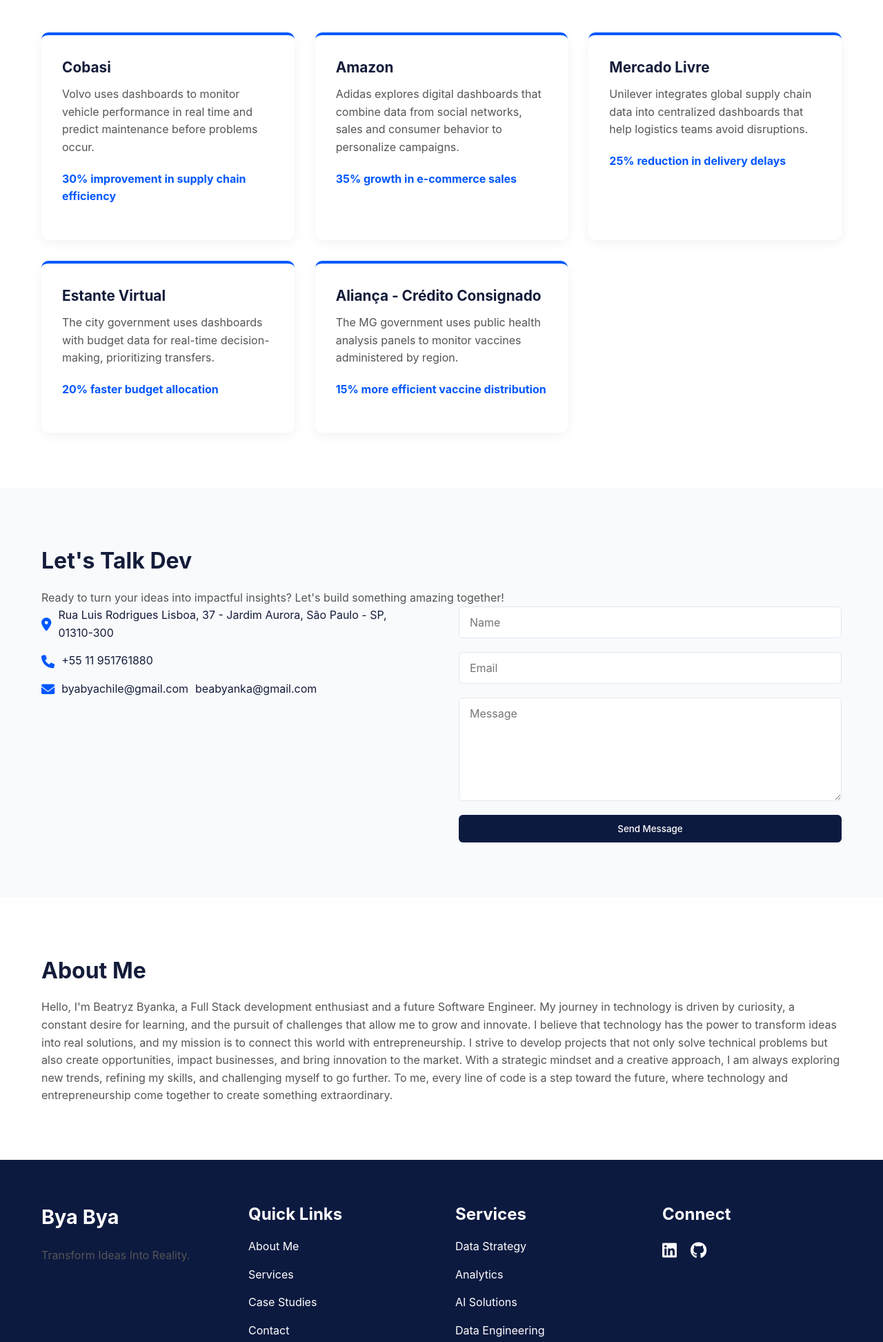
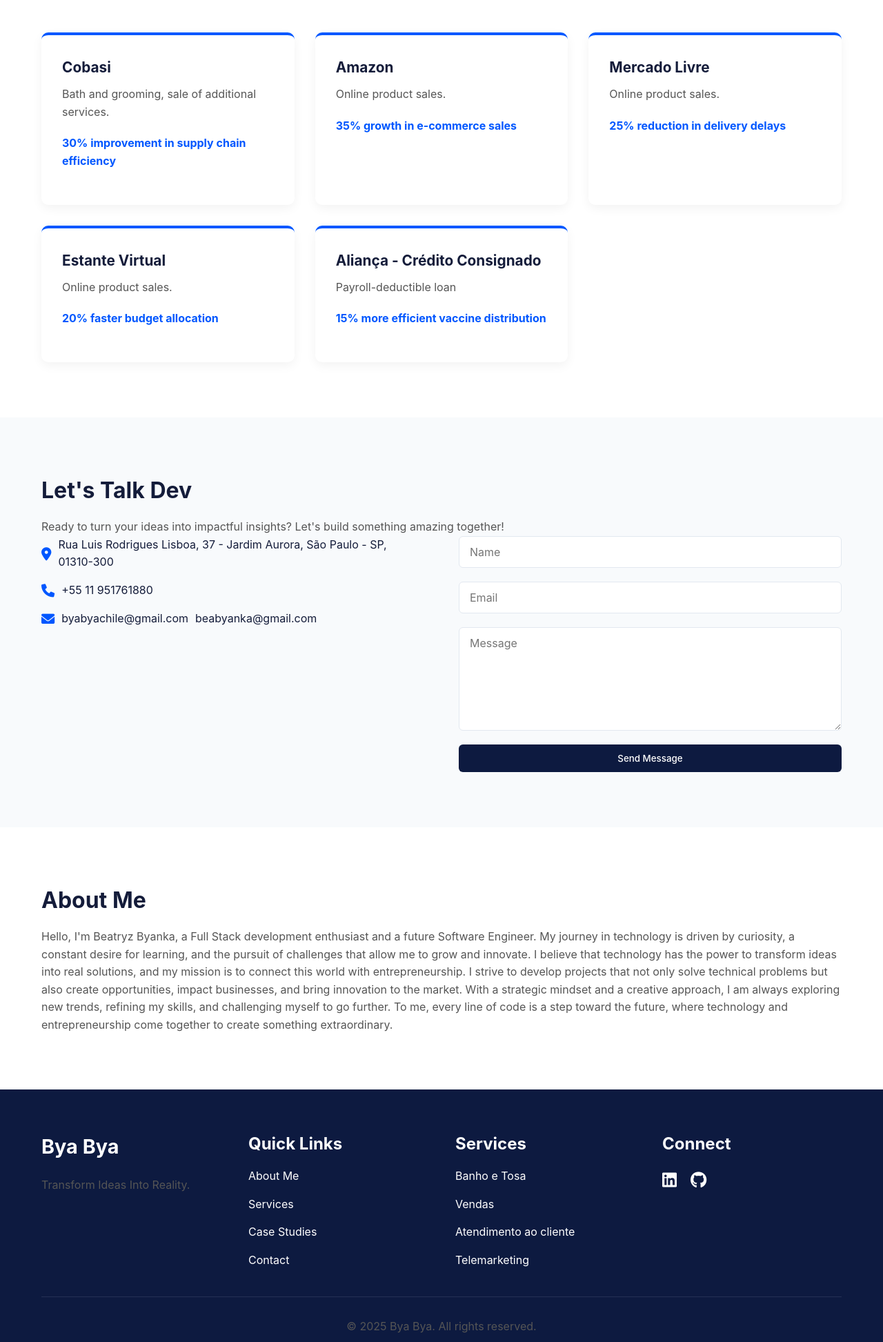
Before and after one commit to bya123bya/Portflio_prova, a plain HTML site: page index.html in a window 1280 px wide. Shown: the part 1455-3400 px from the top of the page at 69% size. Drawn offline with Linux system fonts and the light colour scheme.

Commit message:
Update index.html

```diff
--- a/index.html
+++ b/index.html
@@ -490,27 +490,27 @@
         <div class="case-grid">
             <div class="case-card">
                 <h3>Cobasi</h3>
-                <p>Volvo uses dashboards to monitor vehicle performance in real time and predict maintenance before problems occur.</p>
+                <p>Bath and grooming, sale of additional services.</p>
                 <p class="highlight">30% improvement in supply chain efficiency</p>
             </div>
             <div class="case-card">
                 <h3>Amazon</h3>
-                <p>Adidas explores digital dashboards that combine data from social networks, sales and consumer behavior to personalize campaigns.</p>
+                <p>Online product sales.</p>
                 <p class="highlight">35% growth in e-commerce sales</p>
             </div>
             <div class="case-card">
                 <h3>Mercado Livre</h3>
-                <p>Unilever integrates global supply chain data into centralized dashboards that help logistics teams avoid disruptions.</p>
+                <p>Online product sales.</p>
                 <p class="highlight">25% reduction in delivery delays</p>
             </div>
             <div class="case-card">
                 <h3>Estante Virtual</h3>
-                <p>The city government uses dashboards with budget data for real-time decision-making, prioritizing transfers.</p>
+                <p>Online product sales.</p>
                 <p class="highlight">20% faster budget allocation</p>
             </div>
             <div class="case-card">
                 <h3>Aliança - Crédito Consignado</h3>
-                <p>The MG government uses public health analysis panels to monitor vaccines administered by region.</p>
+                <p>Payroll-deductible loan</p>
                 <p class="highlight">15% more efficient vaccine distribution</p>
             </div>
         </div>
@@ -581,16 +581,16 @@ With a strategic mindset and a creative approach, I am always exploring new tren
             <div>
                 <h3>Services</h3>
                 <div class="footer-links">
-                    <a href="#services">Data Strategy</a>
-                    <a href="#services">Analytics</a>
-                    <a href="#services">AI Solutions</a>
-                    <a href="#services">Data Engineering</a>
+                    <a href="#services">Banho e Tosa</a>
+                    <a href="#services">Vendas</a>
+                    <a href="#services">Atendimento ao cliente</a>
+                    <a href="#services">Telemarketing</a>
                 </div>
             </div>
             <div>
                 <h3>Connect</h3>
                 <div class="social-links">
-                    <a href="https://in/beatryzbyanka"><i class="fab fa-linkedin"></i></a>
+                    <a href="https://www.linkedin.com/in/beatryzbyanka/"><i class="fab fa-linkedin"></i></a>
                     <a href="https://github.com/bya123bya"><i class="fab fa-github"></i></a>
                 </div>
             </div>
```
